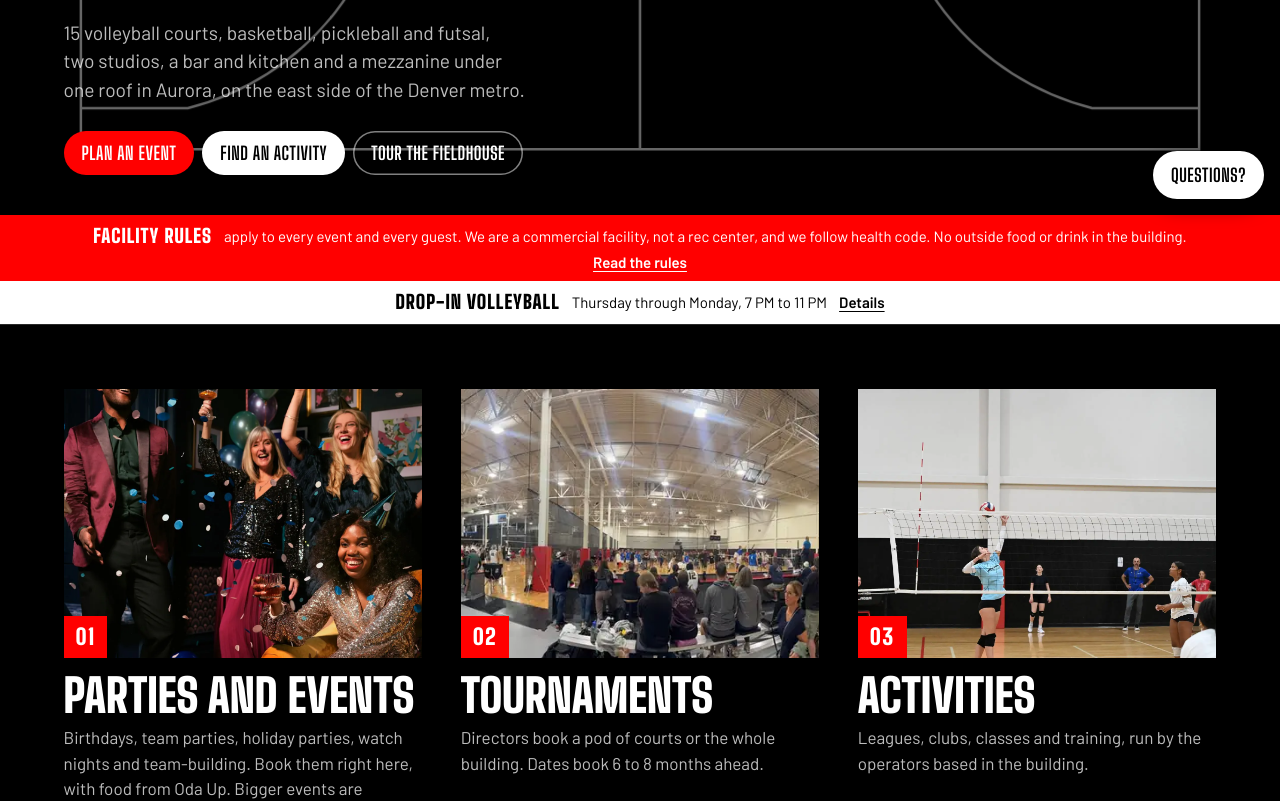
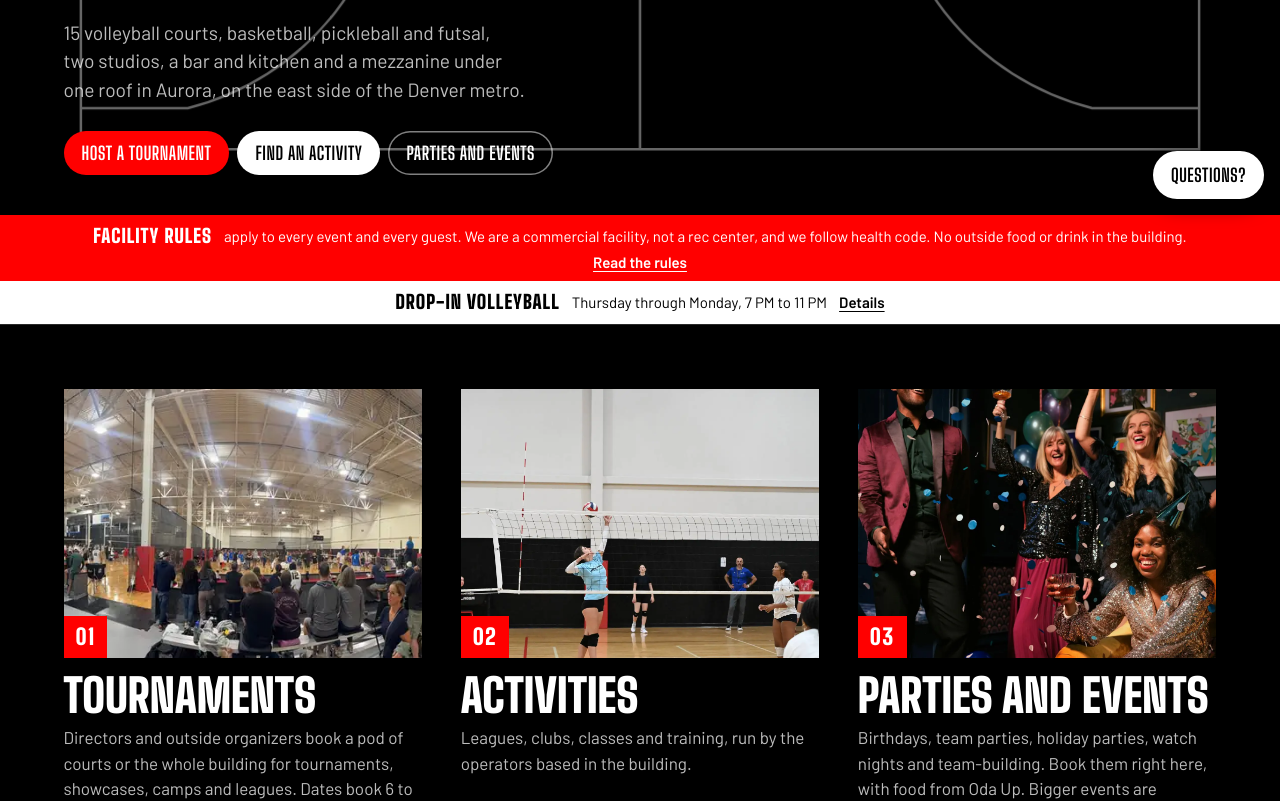
Before and after one commit to 10xequity/afh, a plain HTML site: page index.html in a window 1280 px wide. Shown: the part 585-1386 px from the top of the page. Drawn offline with Linux system fonts and the light colour scheme.

Commit message:
Sports venue first: tournaments and activities lead, parties third; align party cards
Homepage cards, the menu, the footer and the request form now run
Tournaments, Activities, then Parties and Events, and the hero's main button
is Host a tournament. On the party page the package cards and the planning
boxes share row heights so headings, prices, text and buttons line up.

Co-Authored-By: Claude Fable 5.2 <noreply@anthropic.com>

```diff
--- a/assets/site.js
+++ b/assets/site.js
@@ -6,11 +6,11 @@ const $=(s,r=document)=>r.querySelector(s),$$=(s,r=document)=>[...r.querySelecto
 const esc=s=>String(s??'').replace(/[&<>"']/g,c=>({'&':'&amp;','<':'&lt;','>':'&gt;','"':'&quot;',"'":'&#39;'}[c]));
 const SITE={email:'admin@aurorafieldhouseusa.com',
   maps:'https://www.google.com/maps/search/?api=1&query=FieldhouseUSA+14200+E+Alameda+Ave+Aurora+CO+80012',waiver:'https://forms.gle/4vAwn3prUqkBDKqVA',lost:'https://forms.gle/wkkn4TCwwnCsuoRd6'};
-const INQ=[['event','Host a special event'],['tournament','Host a tournament'],['rental','Find an activity or program'],['volleyball','Volleyball: club, league or drop-in'],['basketball','Basketball training or club'],
+const INQ=[['tournament','Host a tournament or sports event'],['event','Host a party or special event'],['rental','Find an activity or program'],['volleyball','Volleyball: club, league or drop-in'],['basketball','Basketball training or club'],
   ['studio','Studios and Social-Den'],['food','Food, bar or catering'],['therapy','Therapy / Spa Room'],['sponsor','Become a sponsor'],['other','Something else']];
 const ACT=[['special-events','Special events'],['volleyball','Volleyball'],['basketball','Basketball'],['futsal','Futsal'],['social-leagues-community','Social leagues and community'],['studios-wellness','Studios and wellness']];
-const NAV=[['index.html','Home','Start here','home'],['events.html','Parties & Events','Birthdays, gatherings, team-building','events'],['tournaments.html','Tournaments','Host yours here','tournaments'],
-  ['activities.html','Activities','Find a sport or activity','activities'],['tour.html','Tour','3D map and floor plan','tour'],['index.html#rules','Facility Rules','Read before you come','rules'],
+const NAV=[['index.html','Home','Start here','home'],['tournaments.html','Tournaments','Host yours here','tournaments'],
+  ['activities.html','Activities','Find a sport or activity','activities'],['events.html','Parties & Events','Birthdays, gatherings, team-building','events'],['tour.html','Tour','3D map and floor plan','tour'],['index.html#rules','Facility Rules','Read before you come','rules'],
   ['index.html#sponsors','Sponsors','Put your name up','sponsors'],['activities.html#partners','Partners','Operators based here','partners'],['#ask','Contact','Email the front desk','ask']];
 const page=document.body.dataset.page||'';
 const here=k=>k===page?' aria-current="page"':'';
@@ -35,7 +35,7 @@ document.body.insertAdjacentHTML('beforeend',`
   <div class="grid">
     <div><div class="flogo"><svg role="img" aria-label="FieldhouseUSA"><use href="#logo"/></svg></div>
       <address>${NAP}<br><a href="${SITE.maps}" rel="noopener">Get directions</a></address></div>
-    <div><h3>Do</h3><ul><li><a href="events.html">Parties and events</a></li><li><a href="tournaments.html">Tournaments</a></li><li><a href="activities.html">Activities</a></li><li><a href="studios.html">Dance-Den and Yoga-Den</a></li></ul></div>
+    <div><h3>Do</h3><ul><li><a href="tournaments.html">Tournaments</a></li><li><a href="activities.html">Activities</a></li><li><a href="events.html">Parties and events</a></li><li><a href="studios.html">Dance-Den and Yoga-Den</a></li></ul></div>
     <div><h3>See</h3><ul><li><a href="index.html">Home</a></li><li><a href="tour.html">Tour the fieldhouse</a></li><li><a href="activities.html#partners">Partners</a></li><li><a href="index.html#sponsors">Sponsors</a></li></ul></div>
     <div><h3>Know</h3><ul><li><a href="index.html#rules">Facility rules</a></li><li><a href="${SITE.waiver}" rel="noopener">Liability waiver</a></li><li><a href="index.html#lost">Lost items</a></li><li><a href="#ask">Contact</a></li></ul></div>
   </div>
--- a/index.html
+++ b/index.html
@@ -208,9 +208,9 @@ details[open]>summary::after{transform:translateY(-30%) rotate(-135deg)}
       <span class="words" aria-hidden="true"><span class="sp sp1">Volleyball</span><span class="sp sp2">Basketball</span><span class="sp sp3">Futsal</span><span class="sp sp4">Training</span><span class="sp sp5">Yoga and dance</span></span></p>
     <p class="lede">15 volleyball courts, basketball, pickleball and futsal, two studios, a bar and kitchen and a mezzanine under one roof in Aurora, on the east side of the Denver metro.</p>
     <div class="acts">
-      <a class="btn btn-red" href="#events">Plan an event</a>
+      <a class="btn btn-red" href="tournaments.html">Host a tournament</a>
       <a class="btn btn-white" href="activities.html">Find an activity</a>
-      <a class="btn btn-line" href="tour.html">Tour the fieldhouse</a>
+      <a class="btn btn-line" href="events.html">Parties and events</a>
     </div>
   </div>
 </section>
@@ -224,26 +224,26 @@ details[open]>summary::after{transform:translateY(-30%) rotate(-135deg)}
   <div class="wrap">
     <h2 id="offer-h" class="sr">What you can do here</h2>
     <div class="ways">
+      <article id="tournaments">
+        <a class="shot" href="tournaments.html"><img src="assets/fieldhouse-panorama.webp" srcset="assets/fieldhouse-panorama-800.webp 800w, assets/fieldhouse-panorama-1200.webp 1200w, assets/fieldhouse-panorama.webp 2000w" sizes="(max-width:900px) 190vw, min(56vw, 700px)" alt="A volleyball tournament in progress" loading="lazy" width="2000" height="764"><span>01</span></a>
+        <h3>Tournaments</h3>
+        <p>Directors and outside organizers book a pod of courts or the whole building for tournaments, showcases, camps and leagues. Dates book 6 to 8 months ahead.</p>
+        <ul><li>Volleyball, basketball, pickleball and futsal</li><li>A signed rental contract and a 30% deposit hold your dates</li><li>Paid in full at least 30 days before the event</li></ul>
+        <p class="go"><a href="tournaments.html">Tournament details</a><a href="#ask" data-ask="tournament">Ask about dates</a></p>
+      </article>
+      <article id="activities">
+        <a class="shot" href="activities.html"><img src="assets/court-3.webp" alt="Volleyball on the hardwood courts" loading="lazy" width="1600" height="1067"><span>02</span></a>
+        <h3>Activities</h3>
+        <p>Leagues, clubs, classes and training, run by the operators based in the building.</p>
+        <ul><li>Volleyball leagues, drop-in and junior club</li><li>Basketball training and club teams</li><li>Futsal, dance and yoga</li></ul>
+        <p class="go"><a href="activities.html">Find a sport or activity</a><a href="https://www.boomtownathletics.com/drop-in.html" rel="noopener">Drop-in volleyball</a></p>
+      </article>
       <article>
-        <a class="shot" href="events.html"><img src="assets/party-hero.webp" alt="Friends celebrating with confetti and balloons" loading="lazy" width="1400" height="900"><span>01</span></a>
+        <a class="shot" href="events.html"><img src="assets/party-hero.webp" alt="Friends celebrating with confetti and balloons" loading="lazy" width="1400" height="900"><span>03</span></a>
         <h3>Parties and events</h3>
         <p>Birthdays, team parties, holiday parties, watch nights and team-building. Book them right here, with food from Oda Up. Bigger events are planned by Event-Den.</p>
         <ul><li>Party room $400 for 3 hours, add a court for $150</li><li>Kids food $15 a head, adults $25</li><li>Over 75 guests, expos and conventions go to Event-Den</li></ul>
         <p class="go"><a href="events.html">See party packages</a><a href="https://event-den.com/inquiry.html" rel="noopener">Plan a big event</a></p>
-      </article>
-      <article id="tournaments">
-        <a class="shot" href="tournaments.html"><img src="assets/fieldhouse-panorama.webp" srcset="assets/fieldhouse-panorama-800.webp 800w, assets/fieldhouse-panorama-1200.webp 1200w, assets/fieldhouse-panorama.webp 2000w" sizes="(max-width:900px) 190vw, min(56vw, 700px)" alt="A volleyball tournament in progress" loading="lazy" width="2000" height="764"><span>02</span></a>
-        <h3>Tournaments</h3>
-        <p>Directors book a pod of courts or the whole building. Dates book 6 to 8 months ahead.</p>
-        <ul><li>Volleyball, basketball, pickleball and futsal</li><li>A signed rental contract and a 30% deposit hold your dates</li><li>Paid in full at least 30 days before the event</li></ul>
-        <p class="go"><a href="tournaments.html">Tournament details</a><a href="#ask" data-ask="tournament">Ask about dates</a></p>
-      </article>
-      <article id="activities">
-        <a class="shot" href="activities.html"><img src="assets/court-3.webp" alt="Volleyball on the hardwood courts" loading="lazy" width="1600" height="1067"><span>03</span></a>
-        <h3>Activities</h3>
-        <p>Leagues, clubs, classes and training, run by the operators based in the building.</p>
-        <ul><li>Volleyball leagues, drop-in and junior club</li><li>Basketball training and club teams</li><li>Futsal, dance and yoga</li></ul>
-        <p class="go"><a href="activities.html">Find a sport or activity</a><a href="https://www.boomtownathletics.com/drop-in.html" rel="noopener">Drop-in volleyball</a></p>
       </article>
     </div>
     <dl class="board" aria-label="The building in numbers">
```
Also changed, not shown: events.html (+6 -5 lines).
